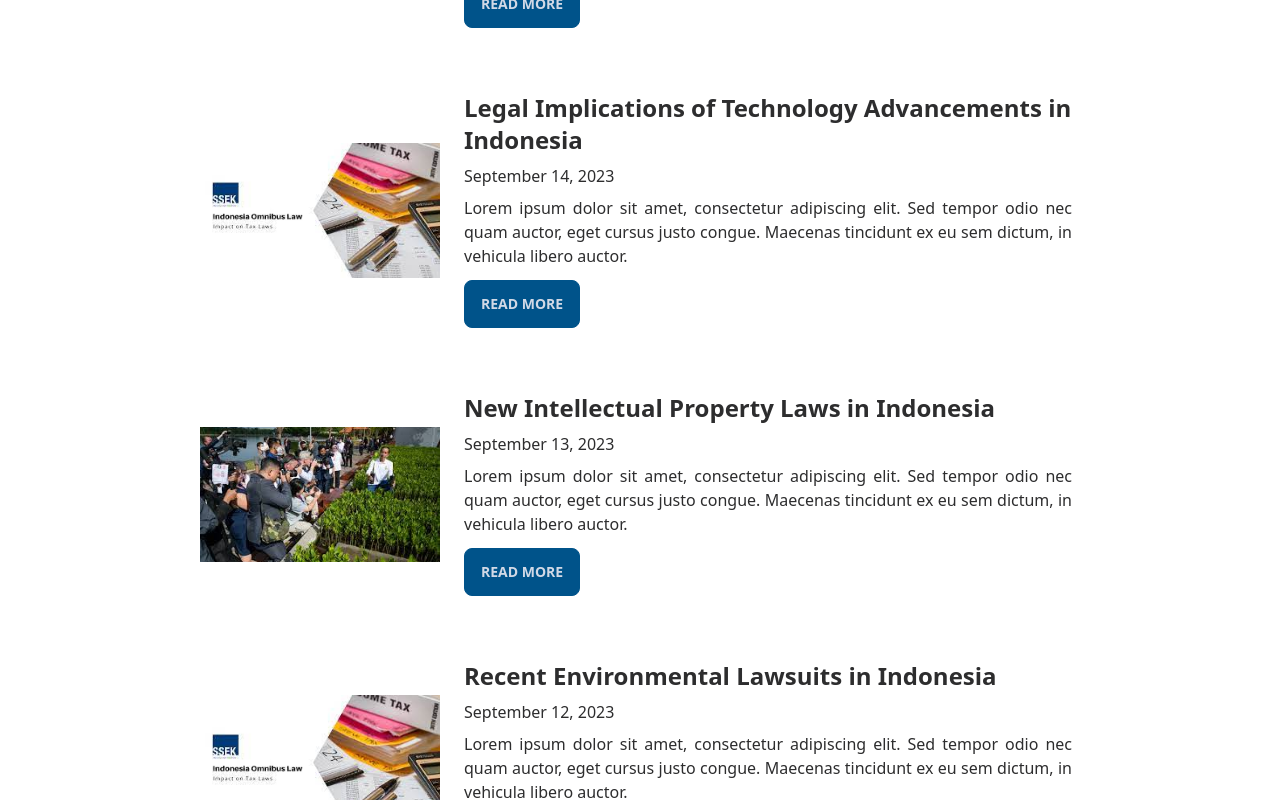
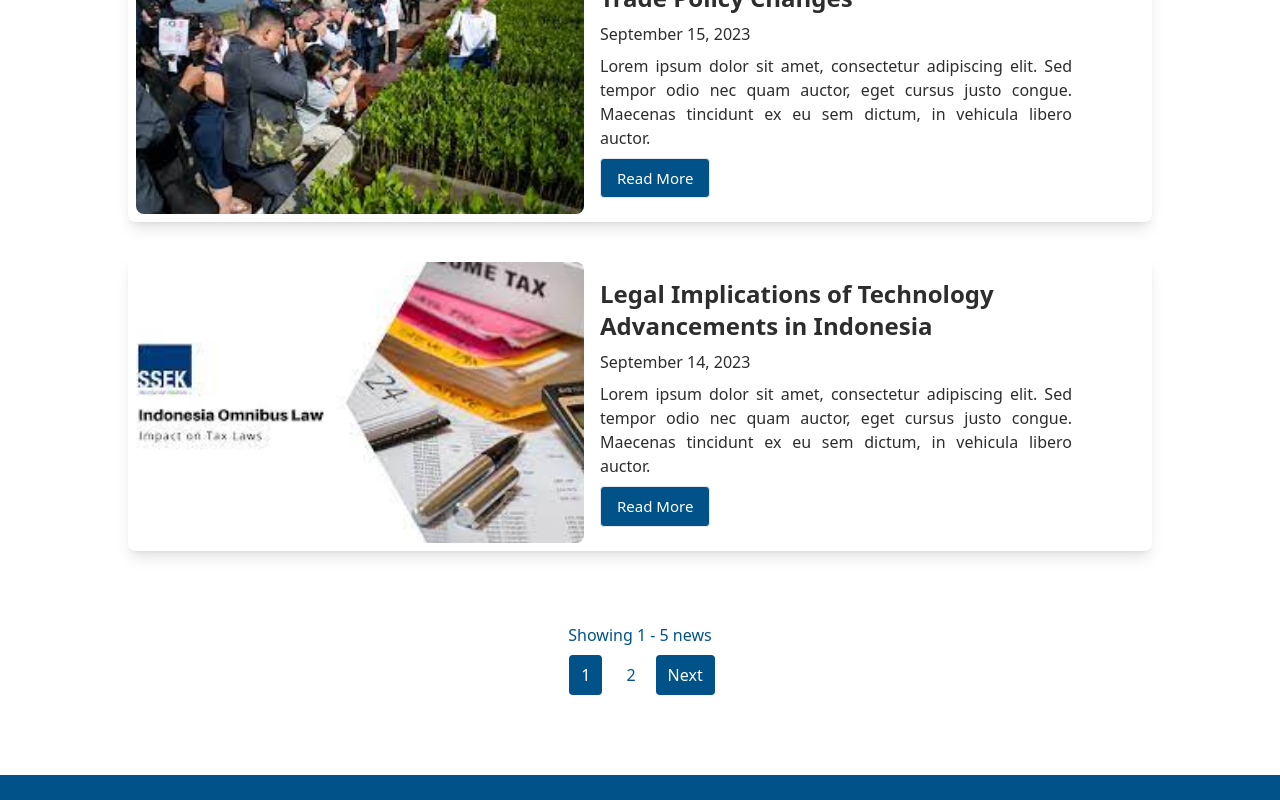
Before and after one commit to nctrnlman/client-mylaw, a React (Vite) app: page /article in a window 1280 px wide. Shown: the part 1740-2540 px from the top of the page. Built offline with nearby package versions, Linux system fonts and the light colour scheme; the HTML template or start-up script is replaced by a standard one; what tailwindcss-gradients would draw is missing.

Commit message:
add motion and whatsapp direct

```diff
--- a/package.json
+++ b/package.json
@@ -10,6 +10,7 @@
     "preview": "vite preview"
   },
   "dependencies": {
+    "framer-motion": "^10.16.4",
     "nice-react-ticker": "^2.1.0",
     "react": "^18.2.0",
     "react-dom": "^18.2.0",
--- a/src/App.jsx
+++ b/src/App.jsx
@@ -1,5 +1,6 @@
 import { Routes, Route } from "react-router-dom";
 import Footer from "./components/Footer";
+import WhatsApp from "./components/WhatsAppButton";
 import Home from "./pages/Home";
 import ContactUs from "./pages/ContactUs";
 import Client from "./pages/Client";
@@ -20,6 +21,7 @@ function App() {
         <Route path="/article" element={<Article />} />
         <Route path="/article/:id" element={<ArticleDetail />} />
       </Routes>
+      <WhatsApp />
       <Footer />
     </div>
   );
--- /dev/null
+++ b/src/components/Pagination.jsx
@@ -0,0 +1,56 @@
+/* eslint-disable react/prop-types */
+// import React from "react";
+
+const Pagination = ({ currentPage, totalPages, onPageChange }) => {
+  const isLastPage = currentPage === totalPages;
+
+  const renderPageNumbers = () => {
+    const pageNumbers = [];
+    for (let i = 1; i <= totalPages; i++) {
+      pageNumbers.push(
+        <button
+          key={i}
+          onClick={() => onPageChange(i)}
+          className={`px-3 py-2 mx-1 rounded ${
+            currentPage === i
+              ? "bg-primary text-white"
+              : "bg-white text-primary hover:bg-gray-200"
+          }`}
+        >
+          {i}
+        </button>
+      );
+    }
+    return pageNumbers;
+  };
+
+  return (
+    <div className="flex flex-col items-center mt-4 mb-20">
+      <span className="text-primary mb-2">
+        Showing {currentPage * 5 - 4} -{" "}
+        {isLastPage ? totalPages * 5 : currentPage * 5} news
+      </span>
+      <div className="flex space-x-2">
+        {currentPage > 1 && (
+          <button
+            onClick={() => onPageChange(currentPage - 1)}
+            className="bg-primary text-white px-3 py-2 rounded hover:bg-gray-200"
+          >
+            Previous
+          </button>
+        )}
+        {renderPageNumbers()}
+        {currentPage < totalPages && (
+          <button
+            onClick={() => onPageChange(currentPage + 1)}
+            className="bg-primary text-white px-3 py-2 rounded hover:bg-gray-200"
+          >
+            Next
+          </button>
+        )}
+      </div>
+    </div>
+  );
+};
+
+export default Pagination;
--- /dev/null
+++ b/src/components/WhatsAppButton.jsx
@@ -0,0 +1,51 @@
+// WhatsAppButton.jsx
+
+import React, { useState } from "react";
+import logo from "../assets/whatsapp.png";
+// import './WhatsAppButton.css';
+
+const WhatsAppButton = () => {
+  const [isHovered, setIsHovered] = useState(false);
+
+  const redirectToWhatsApp = () => {
+    const phoneNumber = "1234567890"; // Ganti dengan nomor WhatsApp Anda
+    const message = "Hello!"; // Ganti dengan pesan default Anda
+
+    const whatsappLink = `https://wa.me/${phoneNumber}?text=${encodeURIComponent(
+      message
+    )}`;
+    window.location.href = whatsappLink;
+  };
+
+  const handleMouseEnter = () => {
+    setIsHovered(true);
+  };
+
+  const handleMouseLeave = () => {
+    setIsHovered(false);
+  };
+
+  const handleClick = () => {
+    redirectToWhatsApp();
+  };
+
+  return (
+    <div
+      className={`fixed bottom-5 right-5 p-3 rounded-full cursor-pointer transition-transform duration-1000 transform ${
+        isHovered ? "bg-white scale-105 ease-in-out" : "bg-white ease-in-out"
+      }`}
+      onMouseEnter={handleMouseEnter}
+      onMouseLeave={handleMouseLeave}
+      onClick={handleClick}
+    >
+      <div className="flex items-center">
+        <img src={logo} alt="WhatsApp Icon" className="w-6 h-6 " />
+        {isHovered && (
+          <span className="text-primary ml-3">Chat with us on WhatsApp</span>
+        )}
+      </div>
+    </div>
+  );
+};
+
+export default WhatsAppButton;
--- a/src/pages/Article.jsx
+++ b/src/pages/Article.jsx
@@ -3,6 +3,9 @@ import Image1 from "../assets/articles-img/article-1.jpeg";
 import Image2 from "../assets/articles-img/article-2.jpeg";
 import Image3 from "../assets/articles-img/article-3.jpeg";
 import { useState } from "react";
+import Pagination from "../components/Pagination";
+import { motion } from "framer-motion";
+import { fadeIn } from "../variants";
 
 const newsArticles = [
   {
@@ -98,11 +101,29 @@ const newsArticles = [
 ];
 function Article() {
   const [selectedCategory, setSelectedCategory] = useState("All");
+  const [currentPage, setCurrentPage] = useState(1);
+  const articlesPerPage = 5;
 
+  // Filter articles based on the selected category
   const filteredArticles =
     selectedCategory === "All"
       ? newsArticles
       : newsArticles.filter((article) => article.category === selectedCategory);
+
+  // Calculate the total number of pages based on the number of articles and articlesPerPage
+  const totalPages = Math.ceil(filteredArticles.length / articlesPerPage);
+
+  // Function to handle page changes
+  const handlePageChange = (newPage) => {
+    setCurrentPage(newPage);
+  };
+
+  // Calculate the start index and end index for displaying articles
+  const startIndex = (currentPage - 1) * articlesPerPage;
+  const endIndex = startIndex + articlesPerPage;
+
+  // Slice the articles for the current page
+  const displayedArticles = filteredArticles.slice(startIndex, endIndex);
 
   return (
     <>
@@ -118,17 +139,29 @@ function Article() {
             animation: "gradientAnimation 5s linear infinite",
           }}
         >
-          <div className="text-white md:text-7xl font-bold absolute top-40 left-20 ">
+          <motion.div
+            variants={fadeIn("right", 0.3)}
+            initial="hidden"
+            whileInView={"show"}
+            viewport={{ once: true, amount: 0.3 }}
+            className="text-white text-4xl md:text-7xl font-bold absolute top-40 left-20 "
+          >
             News & Insight
-          </div>
+          </motion.div>
         </div>
 
         {/* Category Section */}
-        <div className="py-4 text-center my-6 mx-56 rounded-lg">
+        <motion.div
+          variants={fadeIn("up", 0.3)}
+          initial="hidden"
+          whileInView={"show"}
+          viewport={{ once: true, amount: 0.3 }}
+          className="py-4 text-center my-6 mx-2 md:mx-56 rounded-lg"
+        >
           <h1 className="text-4xl font-semibold text-primary mb-2">
             Categories
           </h1>
-          <ul className="flex space-x-4 justify-center pt-2">
+          <ul className="flex flex-col md:flex-row space-y-2 md:space-y-0 md:space-x-4 justify-center pt-2">
             <li
               className={`text-primary hover:text-secondary cursor-pointer ${
                 selectedCategory === "All" ? "font-semibold" : ""
@@ -162,31 +195,43 @@ function Article() {
               Events
             </li>
           </ul>
-        </div>
-
+        </motion.div>
         {/* News Articles */}
-        <div className="container mx-auto py-6 mt-4">
-          {filteredArticles.map((article) => (
+        <motion.div
+          variants={fadeIn("down", 0.3)}
+          initial="hidden"
+          whileInView={"show"}
+          viewport={{ once: true, amount: 0.3 }}
+          className="container mx-auto py-6 mt-4"
+        >
+          {displayedArticles.map((article) => (
             <div key={article.id} className="mb-8">
               <div className="flex flex-wrap justify-center items-center">
+                {/* Card Container */}
+                <div className="w-full md:w-4/5 p-2 relative md:flex rounded-lg shadow-lg">
                   {/* Left Column - Image */}
-                <div className="w-full md:w-1/5 p-2 relative">
+                  <div className="w-full md:w-1/2 h-36 md:h-auto relative max-w-md">
                     <div
-                    className="relative overflow-hidden"
+                      className="relative overflow-hidden h-full"
                       style={{
-                      paddingBottom: "56.25%", // 16:9 aspect ratio (9 / 16 * 100%)
+                        paddingBottom: "0", // Remove the paddingBottom
                       }}
                     >
                       <img
                         src={article.image}
                         alt="Article Image"
-                      className="absolute top-0 left-0 w-full h-full object-cover transition-transform hover:scale-105"
+                        className="absolute top-0 left-0 w-full h-full object-cover object-center transition-transform hover:scale-105 rounded-lg"
+                        style={{
+                          objectFit: "cover", // Add objectFit property
+                          width: "100%",
+                          height: "100%",
+                        }}
                       />
                     </div>
                   </div>
 
                   {/* Right Column - Article Content */}
-                <div className="w-full md:w-1/2 p-4">
+                  <div className="w-full md:w-1/2 p-4 bg-white rounded-r-lg">
                     <h1 className="text-2xl font-bold text-blue mb-2">
                       {article.title}
                     </h1>
@@ -195,16 +240,30 @@ function Article() {
                       <p>{article.content}</p>
                     </div>
                     <a
-                    href={`/article/${article.id}`} // Use the appropriate route
-                    className="btn btn-primary mt-3"
+                      href={`/article/${article.id}`}
+                      className="inline-flex items-center justify-center bg-primary text-white hover:bg-secondary hover:text-white border rounded mt-2 py-2 px-4 text-[15px]"
                     >
                       Read More
                     </a>
                   </div>
                 </div>
               </div>
+            </div>
           ))}
-        </div>
+        </motion.div>
+        <motion.div
+          variants={fadeIn("left", 0.3)}
+          initial="hidden"
+          whileInView={"show"}
+          viewport={{ once: true, amount: 0.3 }}
+          className="flex justify-center"
+        >
+          <Pagination
+            currentPage={currentPage}
+            totalPages={totalPages}
+            onPageChange={handlePageChange}
+          />
+        </motion.div>
       </div>
     </>
   );
--- /dev/null
+++ b/src/variants.js
@@ -0,0 +1,20 @@
+export const fadeIn = (direction, delay) => {
+  return {
+    hidden: {
+      y: direction === "up" ? 80 : direction === "down" ? -80 : 0,
+      opacity: 0,
+      x: direction === "left" ? 80 : direction === "right" ? -80 : 0,
+    },
+    show: {
+      y: 0,
+      x: 0,
+      opacity: 1,
+      transition: {
+        type: "tween",
+        duration: 1.2,
+        delay: delay,
+        ease: [0.25, 0.25, 0.25, 0.75],
+      },
+    },
+  };
+};
```
Also changed, not shown: src/pages/AboutUs.jsx (+32 -8 lines), src/pages/Client.jsx (+34 -9 lines), src/pages/ContactUs.jsx (+31 -7 lines), src/assets/whatsapp.png (added), 1 other file (tests, documents, lock files or other folders). Lines whose indentation alone changed are shown as unchanged.
